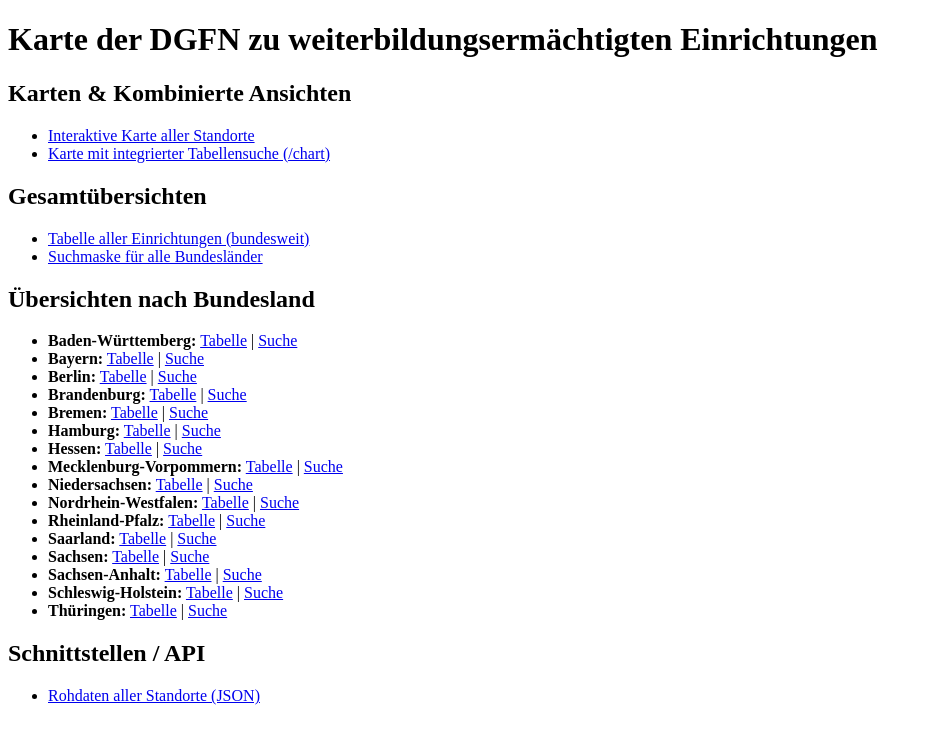
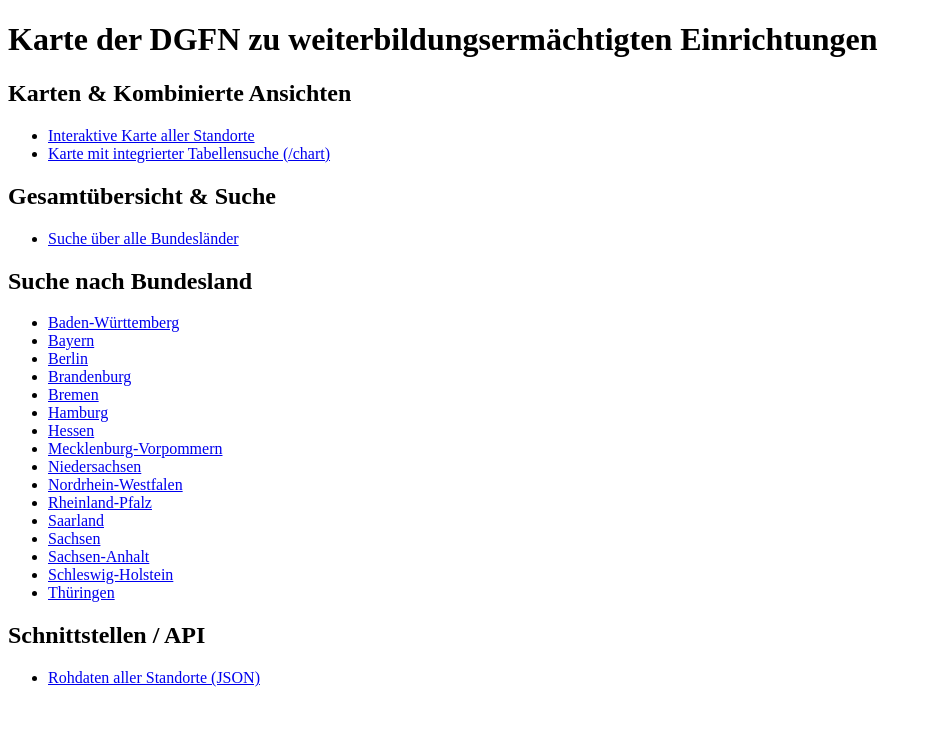
Before and after one commit to GeorgHelmbold/Interaktive-Deutschlandkarte-Weiterbildungen-ambulant-station-r, a FastAPI app: page / in a window 1280 px wide. Shown: the top 744 px of the page, without its empty margins (0-932 px from the left). Run offline with FastAPI, Linux system fonts and the light colour scheme; parts of the project's set-up code (start-up, migrations or seed data) failed here and were passed over; some libraries are stand-ins or nearby versions.

Commit message:
Reduktion unnötiger Redundanz

```diff
--- a/main.py
+++ b/main.py
@@ -61,42 +61,6 @@ def api_standorte():
         rows = cur.fetchall()
         cur.close()
     return [dict(row) for row in rows]
-
-
-@app.get("/data", response_class=HTMLResponse)
-def all_bundeslaender(request: Request):
-    with create_connection(config) as conn:
-        cur = conn.cursor(cursor_factory=psycopg2.extras.RealDictCursor)
-        cur.execute("""SELECT "Landesärztekammer", "Kreis", "ambulant/stationär/niedergelassen", "Weiterbildungsermächtigung für Nephrologie", "Befugnis", "Angaben zur Person", "Einrichtung"
-        FROM alle_bundesländer""")
-        rows = cur.fetchall()
-        cur.close()
-
-    return templates.TemplateResponse(
-        request,
-        "alle_bundeslaender.html",
-        {"rows": rows}
-    )
-
-
-@app.get("/data/{bundesland}", response_class=HTMLResponse)
-def table_access(request: Request, bundesland: str):
-    if bundesland not in bundesländer:
-        return HTMLResponse(content="<h1>Unbekanntes Bundesland</h1>", status_code=404)
-
-    with create_connection(config) as conn:
-        cur = conn.cursor(cursor_factory=psycopg2.extras.RealDictCursor)
-        query = f"""SELECT "Landesärztekammer", "Kreis", "ambulant/stationär/niedergelassen", "Weiterbildungsermächtigung für Nephrologie", "Befugnis", "Angaben zur Person", "Einrichtung"
-        FROM "{bundesland}" """
-        cur.execute(query)
-        rows = cur.fetchall()
-        cur.close()
-
-    return templates.TemplateResponse(
-        request,
-        "bundesland.html",
-        {"bundesland": bundesland, "rows": rows}
-    )
 
 
 @app.get("/suche", response_class=HTMLResponse)
--- a/templates/index.html
+++ b/templates/index.html
@@ -13,19 +13,16 @@
         <li><a href="/chart">Karte mit integrierter Tabellensuche (/chart)</a></li>
     </ul>
 
-    <h2>Gesamtübersichten</h2>
+    <h2>Gesamtübersicht & Suche</h2>
     <ul>
-        <li><a href="/data">Tabelle aller Einrichtungen (bundesweit)</a></li>
-        <li><a href="/suche-alle">Suchmaske für alle Bundesländer</a></li>
+        <li><a href="/suche-alle">Suche über alle Bundesländer</a></li>
     </ul>
 
-    <h2>Übersichten nach Bundesland</h2>
+    <h2>Suche nach Bundesland</h2>
     <ul>
         {% for land in bundeslaender %}
         <li>
-            <strong>{{ land }}:</strong>
-            <a href="/data/{{ land }}">Tabelle</a> |
-            <a href="/suche?bundesland={{ land }}">Suche</a>
+            <a href="/suche?bundesland={{ land }}">{{ land }}</a>
         </li>
         {% endfor %}
     </ul>
```
